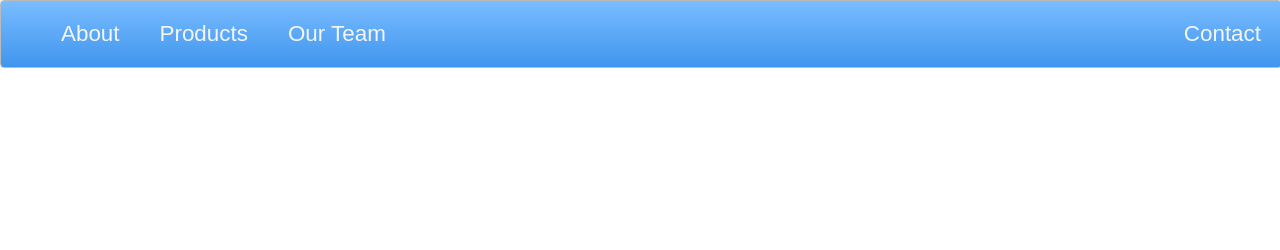
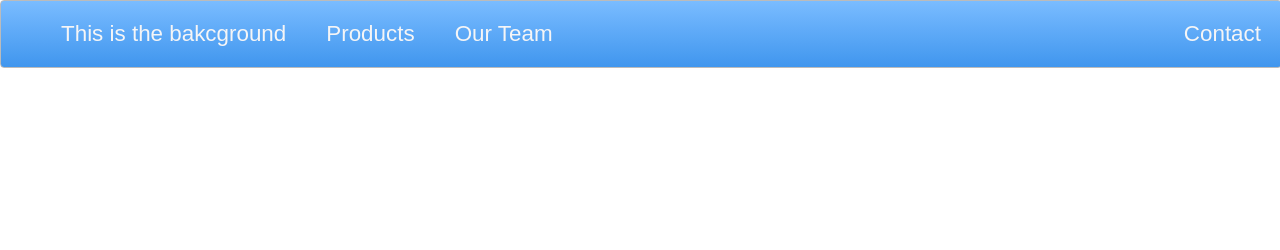
Before and after one commit to coder-ca/background-generator, a plain HTML site: page index.html in a window 1280 px wide. Shown: the top 250 px of the page. Drawn offline with Linux system fonts and the light colour scheme.

Commit message:
changing name

```diff
--- a/index.html
+++ b/index.html
@@ -7,7 +7,7 @@
 <body>
   <nav class="zone blue sticky">
       <ul class="main-nav">
-          <li><a href="">About</a></li>
+          <li><a href="">This is the bakcground</a></li>
           <li><a href="">Products</a></li>
           <li><a href="">Our Team</a></li>
           <li class="push"><a href="">Contact</a></li>
```
